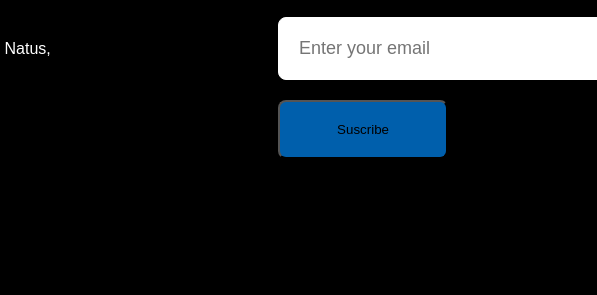
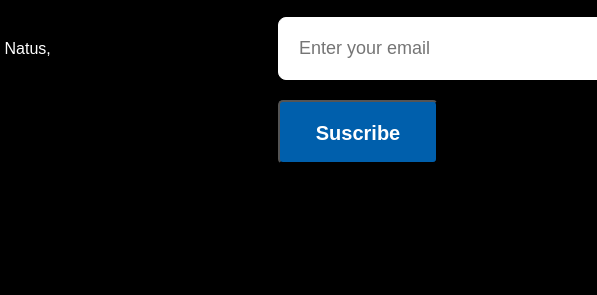
Before and after one commit to Ejaj-57/newyear-resolution, a plain HTML site: page index.html in a window 1280 px wide. Shown: the part 2816-3111 px from the top of the page, 683-1280 px from the left. Drawn offline with Linux system fonts and the light colour scheme.

Commit message:
footer button updated

```diff
--- a/styles/new-year.css
+++ b/styles/new-year.css
@@ -220,5 +220,11 @@ footer{
     padding: 20px 35px;
     border-radius: 8px;
     background: #005FAC;
+    width: 160px;
+    height: 64px;
+    border-radius: 5px;
+    color: #FFF;
+    font-size: 20px;
+    font-weight: 600;
 
 }
```
